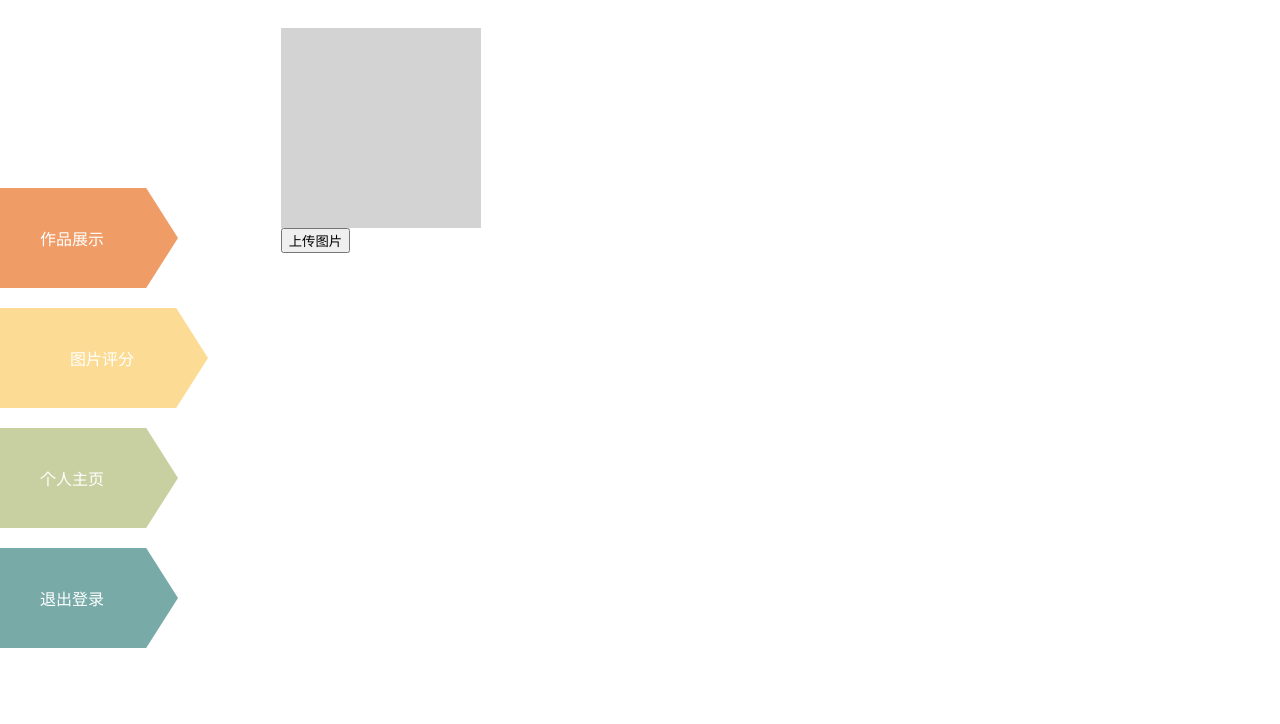
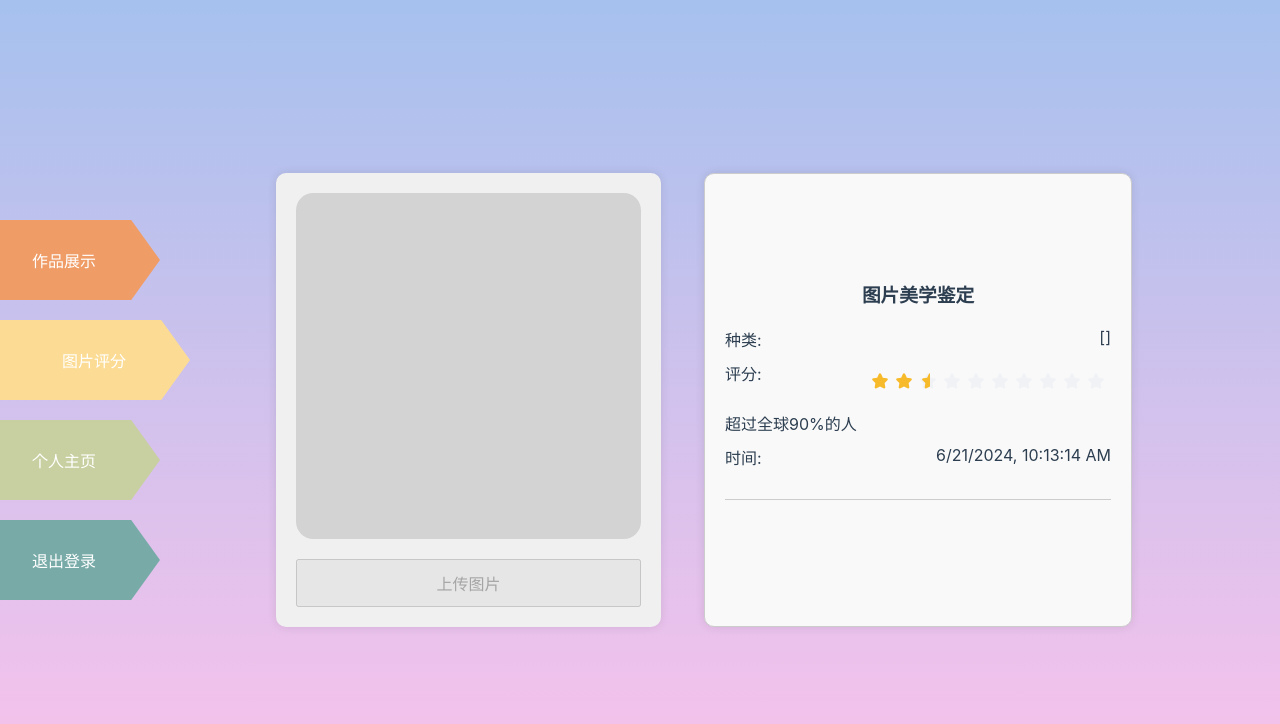
Before and after one commit to afishspring/image-evaluation-mobile, a Vue app: page /evaluation in a window 1280 px wide. Shown: the top 724 px of the page. Built offline with nearby package versions, Linux system fonts and the light colour scheme.

Commit message:
图片评估页面

```diff
--- a/package.json
+++ b/package.json
@@ -10,8 +10,9 @@
   "dependencies": {
     "axios": "^1.7.2",
     "core-js": "^3.8.3",
-    "element-plus": "^2.7.4",
+    "element-plus": "^2.7.5",
     "js-cookie": "^3.0.5",
+    "jstat": "^1.9.6",
     "vue": "^3.2.13",
     "vue-router": "^4.3.2"
   },
--- a/src/App.vue
+++ b/src/App.vue
@@ -28,7 +28,7 @@ onMounted(() => {
 });
 </script>
 
-<style scoped>
+<style>
 * {
     margin: 0;
     padding: 0;
@@ -52,7 +52,9 @@ html {
 .content {
     margin-left: 20%;
     width: 70%;
+    height: 100vh;
     padding: 20px;
-    overflow-y: auto;
+    display: flex;
+    /* overflow-y: auto; */
 }
 </style>
--- /dev/null
+++ b/src/api/getAccessToken.js
@@ -0,0 +1,24 @@
+import axios from 'axios';
+
+const AK = "mqW5duwIP0mkBpKGJ7RmwhRK";
+const SK = "7TFlYGuvweiOKpSn7oRFpnCDN0oLQmbG";
+
+/**
+ * 使用 AK，SK 生成鉴权签名（Access Token）
+ * @return Promise 返回包含鉴权签名信息（Access Token）的Promise对象
+ */
+export async function getAccessToken() {
+    const url = `/baidu/oauth/2.0/token?grant_type=client_credentials&client_id=${AK}&client_secret=${SK}`;
+    let accessToken = ''
+    await axios.post(url)
+        .then(response => {
+            console.log(response)
+            accessToken = response.data.access_token
+        })
+        .catch(error => {
+            console.error('Error fetching access token:', error);
+            throw error;
+        });
+
+    return accessToken
+}
--- /dev/null
+++ b/src/api/imageClassify.js
@@ -0,0 +1,23 @@
+import axios from 'axios';
+import { getAccessToken } from './getAccessToken';
+
+export async function imageClassify(imageBase64) {
+    const accessToken = await getAccessToken();
+
+    const url = `/baidu/rest/2.0/image-classify/v2/advanced_general?access_token=${accessToken}`;
+
+    const form = new FormData()
+    form.append('image', imageBase64)
+
+    return axios.post(url, form, {
+        'headers': {
+            'Content-Type': 'application/x-www-form-urlencoded',
+            'Accept': 'application/json'
+    }
+    })
+    .then(response => response.data.result)
+    .catch(error => {
+        console.error('Error image classify:', error);
+        throw error;
+    });
+}
--- /dev/null
+++ b/src/api/imageUnderstand.js
@@ -0,0 +1,53 @@
+import axios from 'axios';
+import { getAccessToken } from './getAccessToken';
+
+/**
+ * 发送图片进行分类识别
+ * @param {string} imageBase64 图片的Base64编码字符串
+ * @param {string} question 问题描述
+ * @return Promise 返回包含识别结果的Promise对象
+ */
+export async function imageUnderstand(imageBase64, question) {
+    const accessToken = await getAccessToken();
+
+    console.log('first',accessToken)
+
+    const url = `/baidu/rest/2.0/image-classify/v1/image-understanding/request?access_token=${accessToken}`;
+
+    const data = {
+        image: imageBase64,
+        question: question,
+        output_CHN: true
+    };
+
+    return axios.post(url, data, {
+        headers: {
+            'Content-Type': 'application/json'
+        }
+    })
+    .then(response => response.data)
+    .catch(error => {
+        console.error('Error image understanding:', error);
+        throw error;
+    });
+}
+
+export async function imageContext(task_id) {
+    const accessToken = await getAccessToken();
+    const url = `/baidu/rest/2.0/image-classify/v1/image-understanding/get-result?access_token=${accessToken}`;
+
+    const data = {
+        task_id: task_id
+    };
+
+    return axios.post(url, data, {
+        headers: {
+            'Content-Type': 'application/json'
+        }
+    })
+    .then(response => response.data)
+    .catch(error => {
+        console.error('Error image context:', error);
+        throw error;
+    });
+}
--- /dev/null
+++ b/src/api/nima.js
@@ -0,0 +1,12 @@
+import axios from 'axios';
+
+export async function nima(imageFile) {
+    return axios.post(`/api/evaluate`, {
+        image: imageFile
+    })
+    .then(response => response.data)
+    .catch(error => {
+        console.error('Error evaluating image:', error);
+        throw error;
+    })
+}
--- a/src/components/photoUploader.vue
+++ b/src/components/photoUploader.vue
@@ -109,18 +109,22 @@ onUnmounted(() => {
 
 <style scoped>
 .container {
+    display: flex;
+    justify-content: center;
+    align-items: center;
+    width: 100%;
+    height: 100%;
     position: relative;
-    width: 200px;
-    height: 200px;
 }
 
 .square {
     width: 100%;
-    height: 100%;
+    padding-bottom: 100%; /* 1:1 aspect ratio */
     background-color: lightgray;
     background-size: cover;
     background-position: center;
     position: relative;
+    border-radius: 5%;
 }
 
 .overlay {
--- a/src/views/evaluationPage.vue
+++ b/src/views/evaluationPage.vue
@@ -1,16 +1,56 @@
 <template>
-    <div>
-        <PhotoUploader @update:image="handleImageUpdate" @clear:image="handleImageClear" />
-        <button @click="uploadImage">上传图片</button>
+    <div class="context">
+        <div class="content-container">
+            <div class="eva-box">
+                <div class="uploader-box">
+                    <PhotoUploader @update:image="handleImageUpdate" @clear:image="handleImageClear" />
+                </div>
+                <div class="button-box">
+                    <button @click="uploadImage" :disabled="!image">上传图片</button>
+                </div>
+            </div>
+            <div class="result-box">
+                <h3>图片美学鉴定</h3>
+                <div class="info-item">
+                    <span>种类:</span>
+                    <span>{{ categories }}</span>
+                </div>
+                <div class="info-item">
+                    <span>评分:</span>
+                    <el-rate v-model="score" disabled allow-half size="large" :max=10></el-rate>
+                </div>
+                <div class="info-item">
+                    <span>超过全球{{ globalPercent }}%的人</span>
+                </div>
+                <div class="info-item">
+                    <span>时间:</span>
+                    <span>{{ currentTime }}</span>
+                </div>
+                <hr>
+                <div class="result">
+                    <p>{{ result }}</p>
+                </div>
+            </div>
+        </div>
     </div>
 </template>
 
 <script setup>
-import { ref } from 'vue';
-import axios from 'axios';
-import PhotoUploader from '@/components/photoUploader.vue'; // 确保路径正确
+import { ref, onMounted } from 'vue';
+import { imageUnderstand, imageContext } from '@/api/imageUnderstand.js';
+import { imageClassify } from '@/api/imageClassify.js';
+import { nima } from '@/api/nima.js'
+import PhotoUploader from '@/components/photoUploader.vue';
+import { ElMessage, ElRate, ElLoading } from 'element-plus';
+import jStat from 'jstat';
 
 const image = ref('');
+const taskID = ref(null);
+const result = ref('');
+const currentTime = ref('');
+const score = ref('2.5'); // 示例评分
+const categories = ref([]); // 存放符合条件的分类
+const globalPercent = ref('90'); // 示例全球百分比
 
 const handleImageUpdate = (newImage) => {
     image.value = newImage;
@@ -18,24 +58,145 @@ const handleImageUpdate = (newImage) => {
 
 const handleImageClear = () => {
     image.value = '';
+    result.value = '';
+    currentTime.value = '';
+    score.value = 5; // 清除时评分重置为0
+    categories.value = [];
+    globalPercent.value = '';
 };
 
-const uploadImage = () => {
+const uploadImage = async () => {
+    const loading = ElLoading.service({
+        lock: true,
+        text: 'Loading',
+        background: 'rgba(0, 0, 0, 0.7)',
+    })
+
     if (image.value) {
-        // 创建 FormData 对象
-        const formData = new FormData();
-        formData.append('image', image.value);
+        try {
 
-        // 发送 POST 请求到后端
-        axios.post('/api/upload', formData)
-            .then(response => {
-                console.log('Image uploaded successfully:', response.data);
-            })
-            .catch(error => {
-                console.error('Error uploading image:', error);
-            });
+            const nimaScore = await nima(image.value);
+            console.log(nimaScore)
+            score.value = nimaScore.mean;
+
+            // 计算正态分布百分比
+            const mean = 5; // 假设正态分布的均值为5
+            const stdDev = 2; // 假设正态分布的标准差为2
+            globalPercent.value = (jStat.normal.cdf(score.value, mean, stdDev) * 100).toFixed(2);
+
+            const classResponse = await imageClassify(image.value);
+            console.log(classResponse)
+            categories.value = classResponse.filter(item => item.score > 0.1).map(item => item.keyword);
+
+            const understandResponse = await imageUnderstand(image.value, "这张图片里有什么？");
+            taskID.value = understandResponse.result.task_id;
+
+            const intervalId = setInterval(async () => {
+                const contextResponse = await imageContext(taskID.value);
+                if (contextResponse.result.ret_code === 0) {
+                    clearInterval(intervalId);
+                    result.value = contextResponse.result.description;
+                    currentTime.value = new Date().toLocaleString();
+                    ElMessage.success('图片上传和处理成功！');
+                    loading.close()
+                }
+            }, 2000);
+
+        } catch (error) {
+            console.error('Error uploading image:', error);
+            loading.close()
+            ElMessage.error('图片上传或处理失败！');
+        }
     } else {
         console.log('No image to upload');
     }
 };
+
+onMounted(() => {
+    currentTime.value = new Date().toLocaleString();
+});
 </script>
+
+<style scoped>
+.context {
+    display: flex;
+    justify-content: center;
+    align-items: center;
+    width: 100%;
+}
+
+.content-container {
+    display: flex;
+    justify-content: space-between;
+    align-items: stretch;
+    width: 100%;
+    max-width: 1600px;
+}
+
+.eva-box {
+    display: flex;
+    flex-direction: column;
+    justify-content: center;
+    align-items: center;
+    width: 45%;
+    background-color: #f0f0f0;
+    border-radius: 10px;
+    box-shadow: 0 0 10px rgba(0, 0, 0, 0.1);
+    padding: 20px;
+}
+
+.uploader-box,
+.button-box {
+    width: 100%;
+    display: flex;
+    flex-direction: column;
+    align-items: center;
+}
+
+.button-box {
+    margin-top: 20px;
+}
+
+button {
+    width: 100%;
+    padding: 10px;
+    font-size: 16px;
+}
+
+.result-box {
+    width: 50%;
+    padding: 20px;
+    border: 1px solid #ccc;
+    border-radius: 10px;
+    background-color: #f9f9f9;
+    box-shadow: 0 0 10px rgba(0, 0, 0, 0.1);
+    display: flex;
+    flex-direction: column;
+    justify-content: center;
+    align-items: center;
+    text-align: center;
+}
+
+h3 {
+    margin-bottom: 20px;
+}
+
+.info-item {
+    display: flex;
+    justify-content: space-between;
+    width: 100%;
+    margin-bottom: 10px;
+}
+
+hr {
+    width: 100%;
+    border: none;
+    border-top: 1px solid #ccc;
+    margin: 20px 0;
+}
+
+.result {
+    color: #007BFF;
+    /* 字体颜色不同 */
+}
+</style>
--- a/vue.config.js
+++ b/vue.config.js
@@ -1,4 +1,20 @@
 const { defineConfig } = require('@vue/cli-service')
 module.exports = defineConfig({
-  transpileDependencies: true
+  transpileDependencies: true,
+  devServer: {
+    proxy: {
+      '/baidu': {
+        target: 'https://aip.baidubce.com',
+        changeOrigin: true,
+        pathRewrite: { '^/baidu': '' },
+        secure: false,
+      },
+      '/api': {
+        target: 'http://localhost:5000', // 假设你有其他后端服务在本地运行
+        changeOrigin: true,
+        pathRewrite: { '^/api': '' },
+        secure: false,
+      },
+    },
+  },
 })
```
Also changed, not shown: 1 other file (tests, documents, lock files or other folders).
